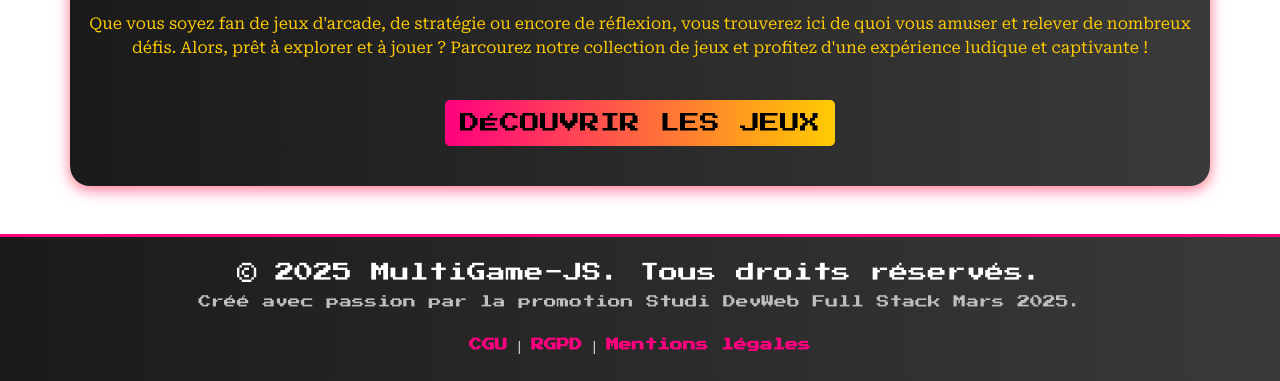
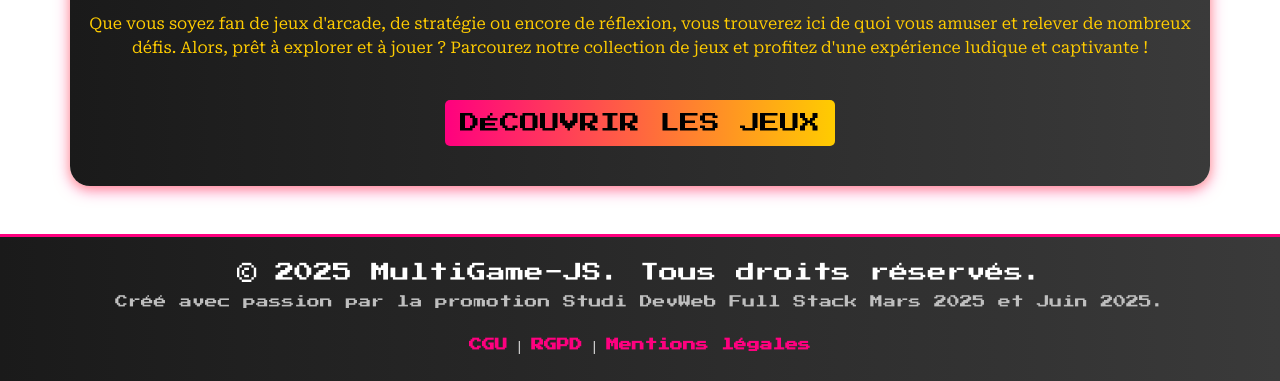
Before and after one commit to MultigameJS/MultiGame-JS, a PHP site: page / in a window 1280 px wide. Shown: the part 868-1249 px from the top of the page. Run offline with PHP 8.4, Linux system fonts and the light colour scheme; some libraries are stand-ins or nearby versions; some web fonts are replaced.

Commit message:
maj apporté suite à la créa du jeu justPrice

```diff
--- a/Views/default.php
+++ b/Views/default.php
@@ -64,7 +64,7 @@
     <footer class="footer-gaming text-center text-white py-4" id="footer">
         <div class="container">
             <h3>&copy; 2025 MultiGame-JS. Tous droits réservés.</h3>
-            <p class="mt-2">Créé avec passion par la promotion Studi DevWeb Full Stack Mars 2025.</p>
+            <p class="mt-2">Créé avec passion par la promotion Studi DevWeb Full Stack Mars 2025 et Juin 2025.</p>
             <div class="legal-links mt-4">
                 <a href="/Cgu" class="legal-link">CGU</a>
                 <span>|</span>
@@ -84,7 +84,7 @@
     <?php if (isset($scripts)): ?>
         <script src="/assets/js/<?= $scripts ?>.js"></script>
     <?php endif; ?>
-    <script src="/assets/js/fetchPost.js"></script>
+    <!-- <script src="/assets/js/fetchPost.js"></script> VOIR PLUS TARD -->
     <script src="https://cdn.jsdelivr.net/npm/@popperjs/core@2.11.8/dist/umd/popper.min.js" integrity="sha384-I7E8VVD/ismYTF4hNIPjVp/Zjvgyol6VFvRkX/vR+Vc4jQkC+hVqc2pM8ODewa9r" crossorigin="anonymous"></script>
     <script src="https://cdn.jsdelivr.net/npm/bootstrap@5.3.3/dist/js/bootstrap.bundle.min.js" integrity="sha384-YvpcrYf0tY3lHB60NNkmXc5s9fDVZLESaAA55NDzOxhy9GkcIdslK1eN7N6jIeHz" crossorigin="anonymous"></script>
 </body>
```
